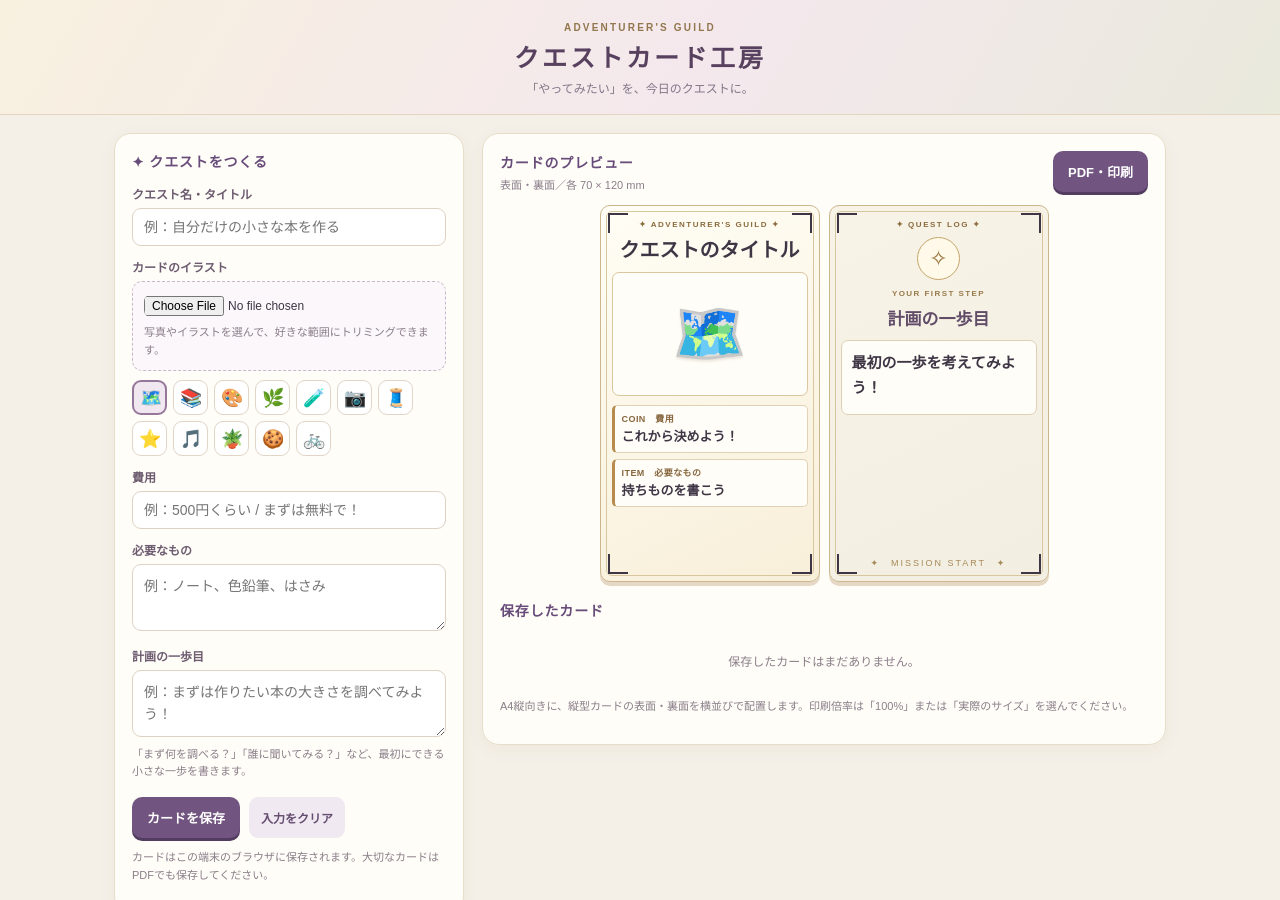
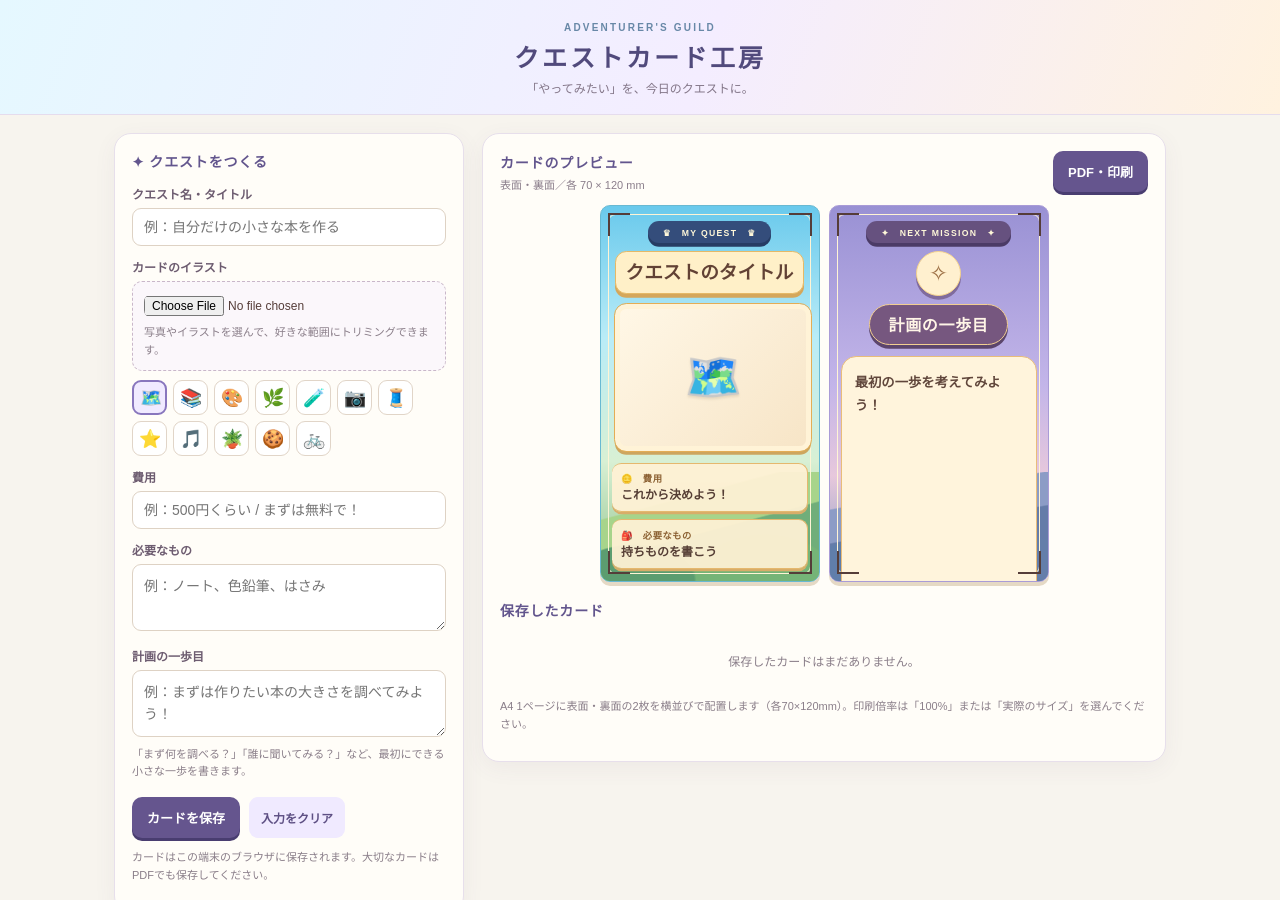
Before and after one commit to iroirobox/card, a plain HTML site: page index.html in a window 1280 px wide. Shown: the top 900 px of the page. Drawn offline with Linux system fonts and the light colour scheme.

Commit message:
Add files via upload

```diff
--- a/index.html
+++ b/index.html
@@ -95,6 +95,54 @@ button{font:inherit;cursor:pointer;border:0}
  .quest-text{font-size:10.5pt;line-height:1.55;padding:3mm;min-height:0;border-radius:1mm}
  .quest-foot{bottom:3mm;font-size:7pt}
 }
+
+/* --- Quest card redesign: bright, collectible fantasy-RPG style --- */
+:root{--ink:#553d39;--plum:#554a83;--wine:#8b5b91;--gold:#e7ae50;--paper:#fff5d9;--line:#e9c58a;--soft:#fff0d0;--green:#5f9877}
+body{background:#f7f4ee}
+header{background:linear-gradient(110deg,#e5f8ff 0%,#f4edff 55%,#fff2df 100%);border-bottom:1px solid #e5dced}
+header .eyebrow{color:#6888a7}h1{color:#514a7c}
+.panel{border-color:#e7dfeb;box-shadow:0 6px 22px #5c4d7610}
+.panel h2{color:#62558d}
+.primary{background:#65558e;box-shadow:0 3px 0 #493d70}
+.secondary{background:#f0eaff;color:#5e5084}
+input:focus,textarea:focus{border-color:#9b8bd0;box-shadow:0 0 0 3px #eeeaff}
+.crop-preview{border-color:#9b8bd0}
+.icon.active{background:#f0eaff;border-color:#8876bd}
+# 【quest-card-theme】
+.card{border:1.2px solid #c5d7df;border-radius:3.5mm;padding:3.2mm;box-shadow:0 2px 0 #dce5e9;background:#fff5d9}
+.card:before{inset:2mm;border:1px solid #fff4d5;border-radius:2mm;z-index:3}
+.front{background:linear-gradient(180deg,#69c9ec 0%,#b9ecf7 35%,#d8f0d4 68%,#8fc18c 100%);border-color:#69b9d2}
+.back{background:linear-gradient(180deg,#9991d4 0%,#c3b5e9 48%,#e7c8dc 72%,#7f9ac0 100%);border-color:#a99bd7}
+.front:after,.back:after{content:"";position:absolute;left:0;right:0;bottom:0;height:29%;z-index:0;pointer-events:none}
+.front:after{background:radial-gradient(ellipse at 15% 100%,#5c9d70 0 23%,transparent 24%),radial-gradient(ellipse at 75% 100%,#75b477 0 30%,transparent 31%),linear-gradient(165deg,transparent 0 28%,#a7d48b 29% 52%,#70ae7a 53%)}
+.back:after{background:radial-gradient(ellipse at 20% 100%,#607eaa 0 28%,transparent 29%),radial-gradient(ellipse at 82% 100%,#647eaa 0 30%,transparent 31%),linear-gradient(170deg,transparent 0 25%,#8c9cc6 26% 48%,#657ca9 49%)}
+.card-top{display:table;margin:1mm auto 2.2mm;padding:1.3mm 4mm;border-radius:8mm;background:#344d7b;color:#fff8d9;font-size:6.5pt;letter-spacing:.15em;box-shadow:0 1mm 0 #263c63;z-index:4}
+.back .card-top{background:#66517f;box-shadow:0 1mm 0 #4b3b66}
+.card-title{margin:0 1mm 2mm;padding:2.4mm 2mm;background:#fff0c8;border:1px solid #e5b967;border-radius:3mm;color:#624235;font-family:"Yu Mincho","Hiragino Mincho ProN",serif;font-size:14pt;line-height:1.25;box-shadow:0 1mm 0 #d5a75b;z-index:4}
+.art{height:39mm;min-height:39mm;max-height:39mm;margin:2.5mm 1mm 3mm;border:1.4mm solid #fff3d7;border-radius:3mm;outline:1px solid #e4ad55;background:linear-gradient(135deg,#fff7e6,#f7e5c7);box-shadow:0 1mm 0 #cda65f;z-index:4}
+.art img{object-fit:cover}.art .emoji{font-size:35pt}
+.info{gap:2mm;z-index:4}
+.info-row{background:#fff2d5eF;border:1px solid #e5b86e;border-radius:2.5mm;padding:2mm 2.5mm;border-left:0;box-shadow:0 .6mm 0 #d8ad69}
+.info-label{font-size:7pt;color:#8b6032;margin-bottom:.7mm}.info-value{font-size:9pt;color:#553e35;line-height:1.3}
+.back .quest-emblem{width:12mm;height:12mm;margin:1mm auto 2mm;border:1px solid #f6d48d;background:#fff0cf;color:#9d7045;font-size:17pt;box-shadow:0 1mm 0 #806b9d}
+.back .quest-sub{display:none}
+.quest-heading{display:table;margin:0 auto 3mm;padding:2mm 5mm;background:#76577f;color:#fff5e7;border:1px solid #f2cf91;border-radius:8mm;font-size:12pt;letter-spacing:.04em;box-shadow:0 1mm 0 #5c456c;z-index:4}
+.quest-text{min-height:66mm;padding:4mm 3.5mm;background:#fff4dc;border:1.2px solid #e9bc79;border-radius:4mm;color:#60463b;font-size:10pt;line-height:1.7;box-shadow:0 1mm 0 #d4a66b;z-index:4}
+.quest-foot{bottom:4mm;color:#fff2ce;text-shadow:0 1px 2px #53628b;font-size:7pt;letter-spacing:.16em}
+.corner{z-index:5;width:6mm;height:6mm;border-color:#fff0c9}
+@media(max-width:720px){.card{padding:2.2mm}.card-top{font-size:6px;padding:1mm 2mm}.card-title{font-size:13px;padding:5px 3px}.art{height:33%;min-height:50px}.info-row{padding:5px}.quest-heading{font-size:13px;padding:5px 9px}.quest-text{font-size:11px;min-height:0;height:55%;padding:8px}}
+@media print{
+ html,body{width:210mm!important;min-height:297mm!important;margin:0!important;background:#fff!important;-webkit-print-color-adjust:exact!important;print-color-adjust:exact!important}
+ @page{size:A4 portrait;margin:10mm}
+ main{width:190mm!important;max-width:none!important;margin:0!important;padding:0!important}
+ .preview{width:190mm!important;padding:0!important;margin:0!important}
+ #printArea{display:block!important;width:190mm!important}
+ .card-pair{width:144mm!important;height:120mm!important;margin:0 auto 0!important;display:flex!important;gap:4mm!important;break-inside:avoid!important;page-break-inside:avoid!important;break-after:page!important;page-break-after:always!important}
+ .card-pair:last-child{break-after:auto!important;page-break-after:auto!important}
+ .card{width:70mm!important;height:120mm!important;min-width:70mm!important;max-width:70mm!important;flex:0 0 70mm!important;overflow:hidden!important;box-sizing:border-box!important}
+ .front:after,.back:after{display:block!important}
+}
+
 </style>
 </head>
 <body>
@@ -129,7 +177,7 @@ button{font:inherit;cursor:pointer;border:0}
 <div class="preview-head no-print"><div><h2>カードのプレビュー</h2><div class="preview-note">表面・裏面／各 70 × 120 mm</div></div><button class="primary" id="printBtn">PDF・印刷</button></div>
 <div id="printArea"></div>
 <div class="saved no-print"><h2>保存したカード</h2><div id="savedList"></div></div>
-<p class="small no-print">A4縦向きに、縦型カードの表面・裏面を横並びで配置します。印刷倍率は「100%」または「実際のサイズ」を選んでください。</p>
+<p class="small no-print">A4 1ページに表面・裏面の2枚を横並びで配置します（各70×120mm）。印刷倍率は「100%」または「実際のサイズ」を選んでください。</p>
 </section>
 </main>
 <script>
@@ -140,7 +188,7 @@ function esc(s){return String(s||'').replace(/[&<>"']/g,c=>({'&':'&amp;','<':'&l
 function readForm(){return{id:editingId||String(Date.now()),title:$('title').value.trim(),icon:selectedIcon,art:artData,cost:$('cost').value.trim(),needs:$('needs').value.trim(),firstStep:$('firstStep').value.trim()}}
 function form(c){fields.forEach(k=>$(k).value=c?.[k]||'');selectedIcon=c?.icon||'🗺️';artData=c?.art||'';document.querySelectorAll('.icon').forEach(b=>b.classList.toggle('active',b.dataset.icon===selectedIcon));showThumb();$('artUpload').value='';$('cropper').style.display='none'}
 function showThumb(){const im=$('uploadThumb');im.src=artData||'';im.style.display=artData?'block':'none'}
-function renderPreview(c){const art=c.art?`<img src="${c.art}" alt="">`:`<span class="emoji">${esc(c.icon||'🗺️')}</span>`;return `<div class="card-pair"><article class="card front"><i class="corner tl"></i><i class="corner tr"></i><i class="corner bl"></i><i class="corner br"></i><div class="card-top">✦ ADVENTURER'S GUILD ✦</div><div class="card-title">${esc(c.title||'クエストのタイトル')}</div><div class="art">${art}</div><div class="info"><div class="info-row"><span class="info-label">COIN　費用</span><span class="info-value">${esc(c.cost||'これから決めよう！')}</span></div><div class="info-row"><span class="info-label">ITEM　必要なもの</span><span class="info-value">${esc(c.needs||'持ちものを書こう')}</span></div></div></article><article class="card back"><i class="corner tl"></i><i class="corner tr"></i><i class="corner bl"></i><i class="corner br"></i><div class="card-top">✦ QUEST LOG ✦</div><div class="quest-emblem">✧</div><div class="quest-sub">YOUR FIRST STEP</div><div class="quest-heading">計画の一歩目</div><div class="quest-text">${esc(c.firstStep||'最初の一歩を考えてみよう！')}</div><div class="quest-foot">✦　MISSION START　✦</div></article></div>`}
+function renderPreview(c){const art=c.art?`<img src="${c.art}" alt="">`:`<span class="emoji">${esc(c.icon||'🗺️')}</span>`;return `<div class="card-pair"><article class="card front"><i class="corner tl"></i><i class="corner tr"></i><i class="corner bl"></i><i class="corner br"></i><div class="card-top">♛　MY QUEST　♛</div><div class="card-title">${esc(c.title||'クエストのタイトル')}</div><div class="art">${art}</div><div class="info"><div class="info-row"><span class="info-label">🪙　費用</span><span class="info-value">${esc(c.cost||'これから決めよう！')}</span></div><div class="info-row"><span class="info-label">🎒　必要なもの</span><span class="info-value">${esc(c.needs||'持ちものを書こう')}</span></div></div></article><article class="card back"><i class="corner tl"></i><i class="corner tr"></i><i class="corner bl"></i><i class="corner br"></i><div class="card-top">✦　NEXT MISSION　✦</div><div class="quest-emblem">✧</div><div class="quest-heading">計画の一歩目</div><div class="quest-text">${esc(c.firstStep||'最初の一歩を考えてみよう！')}</div><div class="quest-foot">✦　YOUR ADVENTURE BEGINS　✦</div></article></div>`}
 function previewDraft(){$('printArea').innerHTML=renderPreview(readForm())}
 function persist(){try{localStorage.setItem('tinyPlanCards',JSON.stringify(cards))}catch(e){alert('保存容量がいっぱいです。画像サイズを小さくするか、不要なカードを削除してください。')}}
 function render(){ $('savedList').innerHTML=cards.length?cards.map(c=>`<div class="saved-row"><span>${esc(c.title||'タイトル未入力')}</span><div><button class="secondary" data-edit="${esc(c.id)}">編集</button> <button class="danger" data-delete="${esc(c.id)}">削除</button></div></div>`).join(''):'<div class="empty">保存したカードはまだありません。</div>'}
```
